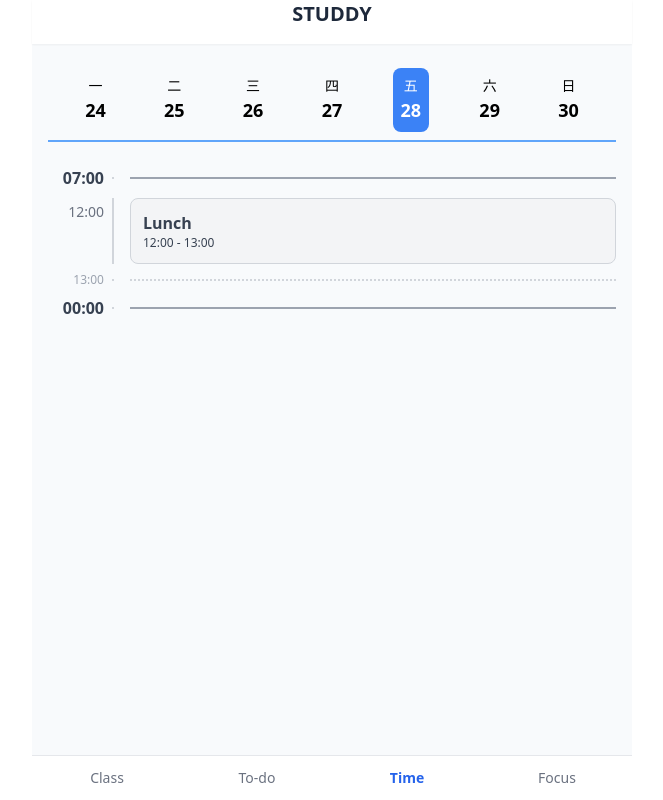
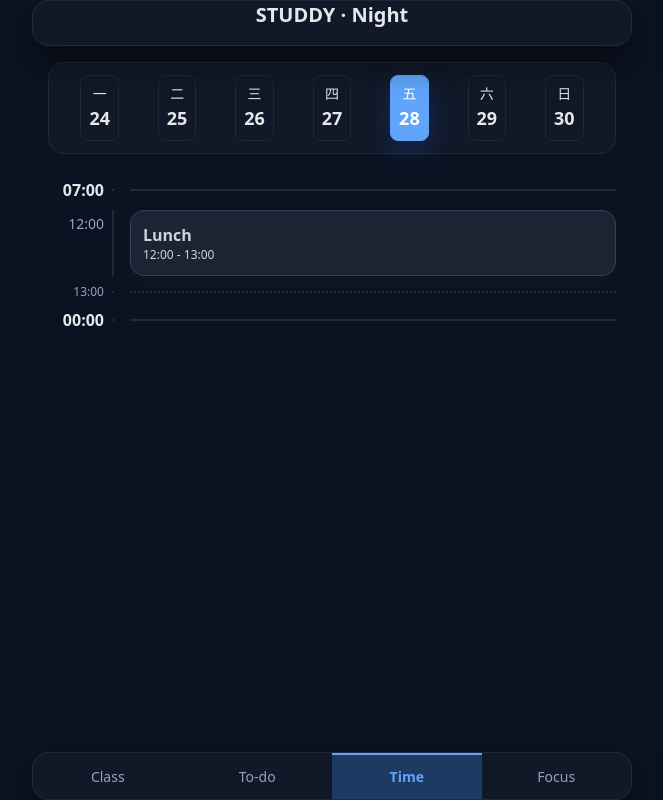
Before and after one commit to Yamikowu/studdy, a React (Vite) app: page /timeline in a window 1280 px wide. Shown: the whole page, without its empty margins (308-971 px from the left). Built offline with nearby package versions, Linux system fonts and the light colour scheme.

Commit message:
毛玻璃！！！！！

```diff
--- a/src/components/Layout.jsx
+++ b/src/components/Layout.jsx
@@ -1,11 +1,17 @@
 // src/components/Layout.jsx
 
-import React, { useEffect } from 'react';
+import React, { useEffect, useState } from 'react';
 import { Outlet, NavLink } from 'react-router-dom';
 import { getDummyTodos, ensureMealToday } from '../data/dummyTodos';
 import { getDummyCourses } from '../data/dummyCourses';
 
+const getThemeFromTime = () => {
+  const hour = new Date().getHours();
+  return hour >= 7 && hour < 16 ? 'light' : 'dark';
+};
+
 function Layout() {
+  const [theme, setTheme] = useState(getThemeFromTime());
 
   // --- 【關鍵新增 1】：建立重置函式 ---
   const handleResetData = () => {
@@ -42,20 +48,38 @@ function Layout() {
     }
   }, []);
 
+  useEffect(() => {
+    const syncTheme = () => {
+      const next = getThemeFromTime();
+      setTheme(prev => (prev === next ? prev : next));
+    };
+
+    syncTheme();
+    const timer = setInterval(syncTheme, 60 * 1000);
+    return () => clearInterval(timer);
+  }, []);
+
+  useEffect(() => {
+    document.documentElement.setAttribute('data-theme', theme);
+  }, [theme]);
+
   return (
-    <div className="max-w-[600px] mx-auto min-h-screen flex flex-col font-sans bg-slate-50">
+    <div
+      className="max-w-[600px] mx-auto min-h-screen flex flex-col font-sans"
+      style={{ backgroundColor: 'var(--app-bg)', color: 'var(--text-primary)' }}
+    >
 
       <header
-        className="relative z-10 flex-shrink-0 bg-white text-center shadow-sm"
+        className="relative z-10 flex-shrink-0 text-center shadow-sm surface-card surface-static"
         style={{ paddingTop: 'env(safe-area-inset-top)', paddingBottom: '1rem', paddingLeft: '1rem', paddingRight: '1rem' }}
       >
         {/* --- 【關鍵新增 2】：重置按鈕 --- */}
         <button
           onClick={handleResetData}
-          className="text-xl font-bold text-slate-800 hover:text-red-500 active:text-red-700 transition-colors"
+          className="text-xl font-bold hover:text-red-500 active:text-red-700 transition-colors"
           title="點擊以重置所有 App 資料" // 滑鼠移上去時會顯示提示
         >
-          STUDDY
+          STUDDY · {theme === 'light' ? 'Day' : 'Night'}
         </button>
       </header>
 
@@ -75,10 +99,14 @@ function Layout() {
 
       {/* ---- 底部導覽列 ---- */}
       <footer
-        className="fixed bottom-0 left-0 right-0 max-w-[600px] w-full mx-auto z-10 flex justify-around bg-white border-t border-gray-200"
+        className="fixed bottom-0 left-0 right-0 max-w-[600px] w-full mx-auto z-10 flex justify-around border-t surface-card surface-static"
         // 關鍵修改 1：我們只在這裡處理安全區域的 padding-bottom
         // Footer 的整體高度將由內部的 NavLink 決定
-        style={{ paddingBottom: 'env(safe-area-inset-bottom)' }}
+        style={{
+          paddingBottom: 'env(safe-area-inset-bottom)',
+          backgroundColor: 'var(--panel-bg)',
+          borderColor: 'var(--panel-border)'
+        }}
       >
         <CustomNavLink to="/courses" label="Class" />
         <CustomNavLink to="/" label="To-do" />
@@ -102,8 +130,13 @@ const CustomNavLink = ({ to, label }) => {
       // py-3: 【高度控制】我們給按鈕一個 12px 的上下內邊距，這決定了 footer 的高度，讓它更纖細
       className={({ isActive }) =>
         `flex-1 flex items-center justify-center py-3 text-sm transition-colors duration-200
-        ${isActive ? 'text-blue-600 font-semibold' : 'text-gray-500 hover:text-blue-500'}`
+        ${isActive ? 'font-semibold' : ''}`
       }
+      style={({ isActive }) => ({
+        color: isActive ? 'var(--accent)' : 'var(--text-muted)',
+        backgroundColor: isActive ? 'var(--accent-soft)' : 'transparent',
+        borderTop: `2px solid ${isActive ? 'var(--accent)' : 'transparent'}`
+      })}
     >
       <span>{label}</span>
     </NavLink>
--- a/src/index.css
+++ b/src/index.css
@@ -2,4 +2,114 @@
 @tailwind components;
 @tailwind utilities;
 
+:root {
+  --app-bg: #f6f7fb;
+  --panel-bg: #ffffff;
+  --panel-border: #e5e7eb;
+  --text-primary: #0f172a;
+  --text-muted: #6b7280;
+  --accent: #2563eb;
+  --accent-soft: #e0e7ff;
+  --shadow-soft: 0 12px 28px rgba(15, 23, 42, 0.08);
+
+  --quiz-bg: #fff3e5;
+  --quiz-border: #ffd9b8;
+  --quiz-text: #c05621;
+
+  --hw-bg: #e8f1ff;
+  --hw-border: #c7dbff;
+  --hw-text: #1e429f;
+
+  --uncat-bg: #eef2f7;
+  --uncat-border: #d5d9e0;
+  --uncat-text: #374151;
+}
+
+[data-theme="dark"] {
+  --app-bg: #0b1221;
+  --panel-bg: #111827;
+  --panel-border: #1f2937;
+  --text-primary: #e5e7eb;
+  --text-muted: #94a3b8;
+  --accent: #60a5fa;
+  --accent-soft: #1d3a63;
+  --shadow-soft: 0 16px 36px rgba(0, 0, 0, 0.45);
+
+  --quiz-bg: #2c1b0f;
+  --quiz-border: #f59e0b66;
+  --quiz-text: #fcd19c;
+
+  --hw-bg: #0d223f;
+  --hw-border: #60a5fa66;
+  --hw-text: #cfe2ff;
+
+  --uncat-bg: #1c2433;
+  --uncat-border: #334155;
+  --uncat-text: #cbd5e1;
+}
+
+body {
+  background-color: var(--app-bg);
+  color: var(--text-primary);
+  transition: background-color 0.3s ease, color 0.3s ease;
+  font-family: 'Inter', system-ui, -apple-system, BlinkMacSystemFont, 'Segoe UI', sans-serif;
+}
+
+.surface-card {
+  background-color: var(--panel-bg);
+  color: var(--text-primary);
+  border: 1px solid var(--panel-border);
+  border-radius: 16px;
+  box-shadow: var(--shadow-soft);
+  transition: background-color 0.3s ease, color 0.3s ease, border-color 0.3s ease, box-shadow 0.2s ease, transform 0.12s ease;
+}
+
+.surface-card:hover {
+  transform: translateY(-1px);
+  box-shadow: 0 12px 30px rgba(0, 0, 0, 0.12);
+}
+
+.surface-card.surface-static:hover {
+  transform: none;
+  box-shadow: var(--shadow-soft);
+}
+
+.category-card {
+  background-color: var(--panel-bg);
+  color: var(--text-primary);
+  border-radius: 14px;
+  border: 1px solid var(--panel-border);
+  box-shadow: var(--shadow-soft);
+  transition: background-color 0.3s ease, color 0.3s ease, border-color 0.3s ease, box-shadow 0.2s ease, transform 0.12s ease;
+}
+
+.category-card:hover {
+  transform: translateY(-1px);
+}
+
+.category-card--quiz {
+  background-color: var(--quiz-bg);
+  color: var(--quiz-text);
+  border-color: var(--quiz-border);
+  box-shadow: 0 12px 26px rgba(230, 140, 53, 0.2);
+}
+
+.category-card--hw {
+  background-color: var(--hw-bg);
+  color: var(--hw-text);
+  border-color: var(--hw-border);
+  box-shadow: 0 12px 26px rgba(59, 130, 246, 0.18);
+}
+
+.category-card--uncategorized {
+  background-color: var(--uncat-bg);
+  color: var(--uncat-text);
+  border-color: var(--uncat-border);
+  box-shadow: 0 10px 22px rgba(59, 66, 82, 0.1);
+}
+
+.muted-text {
+  color: var(--text-muted);
+}
+
 @add-plugin "tailwindcss-safe-area";
--- a/src/pages/CoursesPage.jsx
+++ b/src/pages/CoursesPage.jsx
@@ -5,6 +5,7 @@ import { Link } from 'react-router-dom';
 import FloatingInputModal from '../components/FloatingInputModal';
 import { useLocalStorageState } from '../hooks/useLocalStorageState';
 import { getDummyCourses } from '../data/dummyCourses';
+import { getCategoryClass } from '../theme/categoryClasses';
 
 
 
@@ -15,16 +16,6 @@ function CoursesPage() {
   const [isModalVisible, setIsModalVisible] = useState(false);
   // 1. 新增一個 state 來管理「刪除模式」
   const [isDeleteMode, setIsDeleteMode] = useState(false);
-
-  // --- 定義顏色對照表 ---
-  // 我們把類別名稱映射到對應的 Tailwind CSS class
-  // 這樣不僅設定了背景色，也設定了對比度更好的文字顏色
-  const categoryStyles = {
-    quiz: 'bg-orange-100 text-orange-500',
-    hw: 'bg-blue-100 text-blue-500',
-    '未分類': 'bg-gray-200 text-gray-700',
-    'none': 'bg-gray-200 text-gray-700',
-  };
 
   const handleCourseClick = (courseId) => {
     // 在刪除模式下，點擊課程不應該觸發展開/收合
@@ -59,7 +50,7 @@ function CoursesPage() {
   };
 
   return (
-    <div className="relative h-full pb-24">
+    <div className="relative h-full pb-24" style={{ color: 'var(--text-primary)' }}>
       <ul className="space-y-4">
         {courses.map(course => {
           const courseTodos = todos.filter(todo => todo.courseId === course.id);
@@ -68,7 +59,7 @@ function CoursesPage() {
           const isExpanded = expandedCourseIds.includes(course.id);
 
           return (
-            <li key={course.id} className="bg-white rounded-lg shadow-sm overflow-hidden transition-all duration-300">
+            <li key={course.id} className="surface-card overflow-hidden transition-all duration-300">
               <div className="flex items-center">
                 {/* 3. 條件渲染：只有在刪除模式下才顯示刪除按鈕 */}
                 {isDeleteMode && (
@@ -87,21 +78,24 @@ function CoursesPage() {
                   // 當在刪除模式時，讓按鈕看起來被禁用
                   className={`w-full text-left p-4 flex justify-between items-center ${isDeleteMode ? 'cursor-not-allowed' : ''}`}
                 >
-                  <span className="text-xl font-bold text-blue-600">{course.name}</span>
+                  <span className="text-xl font-bold" style={{ color: 'var(--text-primary)' }}>{course.name}</span>
                   <div className="flex items-center space-x-2">
-                    <span className="text-lg font-bold text-orange-500">{quizCount}</span>
-                    <span className="text-lg font-bold text-gray-600">{hwCount}</span>
+                    <span className="text-lg font-bold" style={{ color: 'var(--quiz-text)' }}>{quizCount}</span>
+                    <span className="text-lg font-bold" style={{ color: 'var(--hw-text)' }}>{hwCount}</span>
                   </div>
                 </button>
               </div>
 
               {isExpanded && !isDeleteMode && (
-                <div className="p-4 border-t-2 border-dotted border-blue-400">
+                <div
+                  className="p-4 border-t-2 border-dotted"
+                  style={{ borderColor: 'var(--panel-border)' }}
+                >
                   <ul className="space-y-2">
                     {courseTodos.map(todo => {
                       // --- 2. 查詢顏色 ---
                       // 如果 todo.category 是 null，就用 '未分類' 作為 key
-                      const styleClass = categoryStyles[todo.category || '未分類'];
+                      const styleClass = getCategoryClass(todo.category);
 
                       // 【同樣的時間格式化邏輯】
                       let formattedTime = '';
@@ -118,7 +112,7 @@ function CoursesPage() {
                         // --- 3. 應用動態 class ---
                         // 之前的 className="bg-gray-100 p-3 rounded-md"
                         // 現在用樣板字串和我們的 styleClass 來取代
-                        <li key={todo.id} className={`p-3 rounded-md ${styleClass}`}>
+                        <li key={todo.id} className={`p-3 rounded-lg ${styleClass}`}>
                           <Link
                             to="/timeline"
                             state={{ courseId: course.id }}
--- a/src/pages/TimelinePage.jsx
+++ b/src/pages/TimelinePage.jsx
@@ -1,10 +1,11 @@
 // src/pages/TimelinePage.jsx
 
-import React, { useState, useMemo, useEffect } from 'react';
-import { Link, useLocation } from 'react-router-dom';
+import React, { useState, useMemo } from 'react';
+import { Link } from 'react-router-dom';
 import { useLocalStorageState } from '../hooks/useLocalStorageState';
 import { getWeekDays, formatDateKey, getDayName } from '../utils/dateHelpers.jsx';
-import { getDummyTodos, ensureMealToday } from '../data/dummyTodos';
+import { getDummyTodos } from '../data/dummyTodos';
+import { getCategoryClass } from '../theme/categoryClasses';
 
 // 幫手函式：格式化時間為 HH:MM
 const formatTime = (date) => {
@@ -14,16 +15,10 @@ const formatTime = (date) => {
 };
 
 export default function FullTimelinePage() {
-  const [todos, setTodos] = useLocalStorageState('todos', getDummyTodos());
-  const location = useLocation();
-  const selectedCourseId = location.state?.courseId ?? null;
+  const [todos] = useLocalStorageState('todos', getDummyTodos());
   // eslint-disable-next-line no-unused-vars
   const [currentDate, setCurrentDate] = useState(new Date());
   const [selectedDate, setSelectedDate] = useState(new Date());
-
-  useEffect(() => {
-    setTodos(current => ensureMealToday(current || getDummyTodos()));
-  }, [setTodos]);
 
   const weekDays = getWeekDays(currentDate);
 
@@ -34,11 +29,10 @@ export default function FullTimelinePage() {
       .filter(todo => {
         if (!todo.time) return false;
         const todoDayKey = formatDateKey(new Date(todo.time));
-        const matchCourse = selectedCourseId ? todo.courseId === selectedCourseId : true;
-        return todoDayKey === selectedDayKey && matchCourse;
+        return todoDayKey === selectedDayKey;
       })
       .sort((a, b) => new Date(a.time) - new Date(b.time));
-  }, [todos, selectedDate, selectedCourseId]);
+  }, [todos, selectedDate]);
 
   const timelineSegments = useMemo(() => {
     const anchorHours = [7, 12, 24];
@@ -135,21 +129,33 @@ export default function FullTimelinePage() {
     // 最後再過濾一次，移除空的 group (通常是錨點被 group 取代後留下的)
     return finalSegments.filter(seg => !(seg.type === 'group' && seg.todos.length === 0));
 
+
   }, [dayTodos, selectedDate]);
 
-  const categoryStyles = {
-    quiz: 'bg-orange-100 border-orange-300 text-orange-800',
-    hw: 'bg-blue-100 border-blue-300 text-blue-800',
-    '未分類': 'bg-gray-100 border-gray-300 text-gray-700',
-    'none': 'bg-gray-100 border-gray-300 text-gray-700',
-  };
-
   return (
-    <div className="flex flex-col h-full">
-      <div className="flex-shrink-0 flex justify-around items-center p-2 border-b-2 border-blue-400 mb-4">
+    <div className="flex flex-col h-full" style={{ color: 'var(--text-primary)' }}>
+      <div
+        className="flex-shrink-0 flex justify-around items-center p-3 mb-4 rounded-2xl"
+        style={{ backgroundColor: 'var(--panel-bg)', border: `1px solid var(--panel-border)` }}
+      >
         {weekDays.map(day => {
           const isSelected = formatDateKey(day) === formatDateKey(selectedDate);
-          return (<button key={formatDateKey(day)} onClick={() => setSelectedDate(day)} className={`flex flex-col items-center p-2 rounded-lg transition-colors ${isSelected ? 'bg-blue-500 text-white' : 'hover:bg-blue-100'}`}> <span className="text-sm">{getDayName(day)}</span> <span className="font-bold text-lg">{day.getDate()}</span> </button>);
+          return (
+            <button
+              key={formatDateKey(day)}
+              onClick={() => setSelectedDate(day)}
+              className="flex flex-col items-center p-2 rounded-lg transition-all duration-200"
+              style={{
+                backgroundColor: isSelected ? 'var(--accent)' : 'transparent',
+                color: isSelected ? '#ffffff' : 'var(--text-primary)',
+                border: `1px solid ${isSelected ? 'var(--accent)' : 'var(--panel-border)'}`,
+                boxShadow: isSelected ? '0 10px 28px rgba(37, 99, 235, 0.25)' : 'none'
+              }}
+            >
+              <span className="text-sm">{getDayName(day)}</span>
+              <span className="font-bold text-lg">{day.getDate()}</span>
+            </button>
+          );
         })}
       </div>
 
@@ -158,15 +164,22 @@ export default function FullTimelinePage() {
           if (segment.type === 'group' && segment.todos.length > 0) {
             return (
               <div key={segment.id} className="flex mb-2">
-                <div className="flex-shrink-0 w-16 text-right pr-2 text-sm text-gray-500 pt-1">
+                <div className="flex-shrink-0 w-16 text-right pr-2 text-sm pt-1 muted-text">
                   {`${segment.startTime.getHours().toString().padStart(2, '0')}:00`}
                 </div>
-                <div className="flex-grow border-l-2 border-gray-300 pl-4 space-y-2">
+                <div
+                  className="flex-grow border-l-2 pl-4 space-y-2"
+                  style={{ borderColor: 'var(--panel-border)' }}
+                >
                   {segment.todos.map(todo => {
                     const categoryKey = todo.category || '未分類';
-                    const styleClass = categoryStyles[categoryKey];
+                    const styleClass = getCategoryClass(categoryKey);
                     return (
-                      <Link key={todo.id} to={`/edit-todo/${todo.id}`} className={`block p-3 rounded-lg border ${styleClass} cursor-pointer hover:opacity-80`}>
+                      <Link
+                        key={todo.id}
+                        to={`/edit-todo/${todo.id}`}
+                        className={`block p-3 rounded-lg ${styleClass} cursor-pointer hover:opacity-80`}
+                      >
                         <p className="font-semibold">{todo.title}</p>
                         {/* <p className="text-xs">{formatTime(new Date(todo.time))}</p> */}
                         <p className="text-xs">
@@ -192,11 +205,20 @@ export default function FullTimelinePage() {
 
             return (
               <div key={segment.id} className="flex items-center my-2">
-                <div className={`flex-shrink-0 w-16 text-right pr-2 ${segment.type === 'anchor' ? 'text-md text-gray-700 font-bold' : 'text-xs text-gray-400'}`}>
+                <div
+                  className={`flex-shrink-0 w-16 text-right pr-2 ${segment.type === 'anchor' ? 'text-base font-bold' : 'text-xs muted-text'}`}
+                  style={{ color: segment.type === 'anchor' ? 'var(--text-primary)' : 'var(--text-muted)' }}
+                >
                   {`${formattedHour}:00`}
                 </div>
-                <div className="flex-grow border-l-2 border-gray-300 pl-4">
-                  <div className={`border-t-2 ${segment.type === 'anchor' ? 'border-solid border-gray-400' : 'border-dotted border-gray-300'}`}></div>
+                <div
+                  className="flex-grow border-l-2 pl-4"
+                  style={{ borderColor: 'var(--panel-border)' }}
+                >
+                  <div
+                    className={`border-t-2 ${segment.type === 'anchor' ? 'border-solid' : 'border-dotted'}`}
+                    style={{ borderColor: 'var(--panel-border)' }}
+                  ></div>
                 </div>
               </div>
             );
--- a/src/pages/TodoPage.jsx
+++ b/src/pages/TodoPage.jsx
@@ -2,9 +2,10 @@
 
 
 import { useEffect } from 'react';
-import { Link, UNSAFE_getTurboStreamSingleFetchDataStrategy } from 'react-router-dom';
+import { Link } from 'react-router-dom';
 import { useLocalStorageState } from '../hooks/useLocalStorageState';
 import { getDummyTodos, ensureMealToday } from '../data/dummyTodos';
+import { getCategoryClass } from '../theme/categoryClasses';
 
 function TodoPage() {
   const [todos, setTodos] = useLocalStorageState('todos', getDummyTodos());
@@ -34,14 +35,6 @@ function TodoPage() {
     '未分類': '未分類'
   };
 
-  // --- 1. 定義顏色對照表 (和 CoursesPage 一樣) ---
-  const categoryStyles = {
-    quiz: 'bg-orange-100 text-orange-500',
-    hw: 'bg-blue-100 text-blue-500',
-    '未分類': 'bg-gray-200 text-gray-700',
-    'none': 'bg-gray-200 text-gray-700',
-  };
-
   const handleDeleteTodo = (idToDelete) => {
     setTodos(currentTodos => currentTodos.filter(todo => todo.id !== idToDelete));
   };
@@ -54,13 +47,15 @@ function TodoPage() {
       {categoryOrder.map(category => (
         groupedTodos[category].length > 0 && (
           <div key={category} className="mb-6">
-            <h2 className="text-xl font-bold text-gray-700 border-b-2 border-gray-200 pb-2 mb-3">
+            <h2
+              className="text-xl font-bold pb-2 mb-3"
+              style={{ color: 'var(--text-primary)', borderBottom: '1px solid var(--panel-border)' }}
+            >
               {categoryNames[category]}
             </h2>
             <ul>
               {groupedTodos[category].map(todo => {
-                // --- 2. 查詢顏色 ---
-                const styleClass = categoryStyles[todo.category || '未分類'];
+                const categoryClass = getCategoryClass(todo.category);
 
                 // 【可選但推薦】：格式化時間
                 // 原始時間格式可能是 "2025-11-12T10:30"
@@ -90,7 +85,7 @@ function TodoPage() {
                   // --- 3. 應用動態 class ---
                   // 之前的 className="bg-white ..."
                   // 現在加上我們的 styleClass
-                  <li key={todo.id} className={`p-4 mb-2 rounded-lg shadow-sm flex items-center justify-between ${styleClass}`}>
+                  <li key={todo.id} className={`p-4 mb-3 rounded-xl flex items-center justify-between ${categoryClass}`}>
                     {/*
                         這個 div 是 checkbox 和 Link 的容器，
                         我們讓它佔滿除了右側按鈕之外的所有空間
--- /dev/null
+++ b/src/theme/categoryClasses.js
@@ -0,0 +1,11 @@
+export const CATEGORY_CARD_CLASSES = {
+  quiz: 'category-card category-card--quiz',
+  hw: 'category-card category-card--hw',
+  '未分類': 'category-card category-card--uncategorized',
+  none: 'category-card category-card--uncategorized',
+};
+
+export const getCategoryClass = (category) => {
+  const key = category ?? '未分類';
+  return CATEGORY_CARD_CLASSES[key] || CATEGORY_CARD_CLASSES['未分類'];
+};
```
